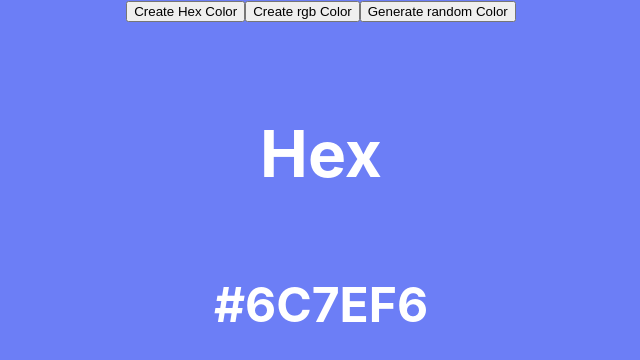
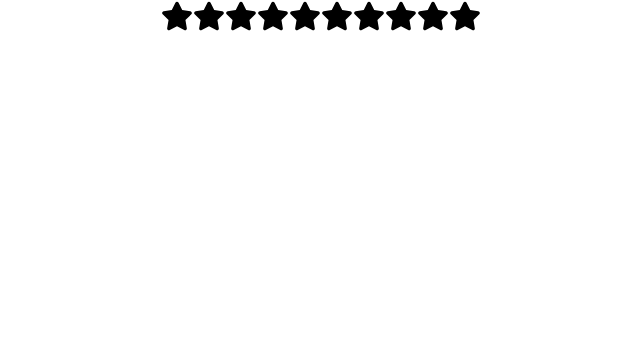
Before and after one commit to DineshShettenor/react-projects, a React (Create React App) app in the folder reactjs-interview-projects/: page / in a window 1280 px wide. Shown: the top 360 px of the page, without its empty margins (319-959 px from the left). Built offline with nearby package versions, Linux system fonts and the light colour scheme.

Commit message:
complete the generate star rating

```diff
--- a/reactjs-interview-projects/package.json
+++ b/reactjs-interview-projects/package.json
@@ -8,6 +8,7 @@
     "@testing-library/user-event": "^13.5.0",
     "react": "^18.3.1",
     "react-dom": "^18.3.1",
+    "react-icons": "^5.3.0",
     "react-scripts": "5.0.1",
     "web-vitals": "^2.1.4"
   },
--- a/reactjs-interview-projects/src/App.js
+++ b/reactjs-interview-projects/src/App.js
@@ -1,6 +1,7 @@
 import "./App.css";
 import Accordian from "./components/accordian";
 import { RandomColor } from "./components/random-color/RandomColor";
+import { StarRating } from "./components/star-rating/StarRating";
 
 function App() {
   return (
@@ -9,7 +10,10 @@
       {/* <Accordian /> */}
 
       {/* Random color component */}
-      <RandomColor />
+      {/* <RandomColor /> */}
+
+      {/* Star Rating */}
+      <StarRating noOfStars={10}/>
     </div>
   );
 }
--- /dev/null
+++ b/reactjs-interview-projects/src/components/star-rating/StarRating.js
@@ -0,0 +1,39 @@
+import React, { useState } from 'react'
+import { FaStar } from 'react-icons/fa'
+import './styles.css';
+
+export const StarRating = ({noOfStars = 5}) => {
+    const [rating, setRating] = useState(0);
+    const [hover, setHover] = useState(0);
+
+    const handleClick = (getCurrentIndex) => {
+        setRating(getCurrentIndex);
+    }
+
+    const handleMouseEnter = (getCurrentIndex) => {
+        setHover(getCurrentIndex);
+    }
+
+    const handleMouseLeave = () => {
+        setHover(rating);
+    }
+  return (
+    <div className='star-rating'>
+        {
+            [...Array(noOfStars)].map((_,index) => {
+                index += 1;
+                return(
+                    <FaStar
+                    key={index}
+                    className={index <= (hover || rating) ? 'active' : 'inactive'}
+                    onClick={() => handleClick(index)}
+                    onMouseEnter={() => handleMouseEnter(index)}
+                    onMouseLeave={() => handleMouseLeave(index)}
+                    size={32}
+                    />
+                )
+            })
+        }
+    </div>
+  )
+}
--- /dev/null
+++ b/reactjs-interview-projects/src/components/star-rating/styles.css
@@ -0,0 +1,6 @@
+.active{
+    color: gold;
+}
+.inactive{
+    color: black;
+}
```
Also changed, not shown: 1 other file (tests, documents, lock files or other folders).
